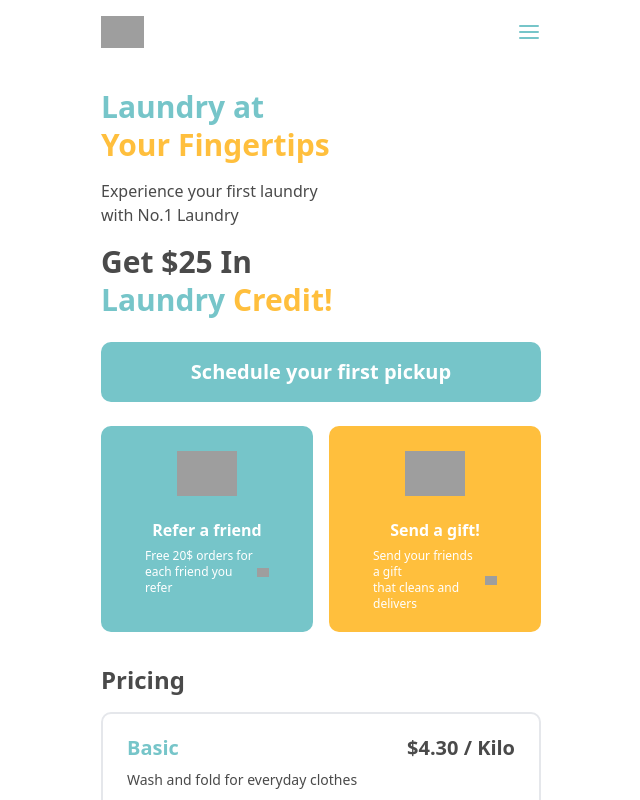
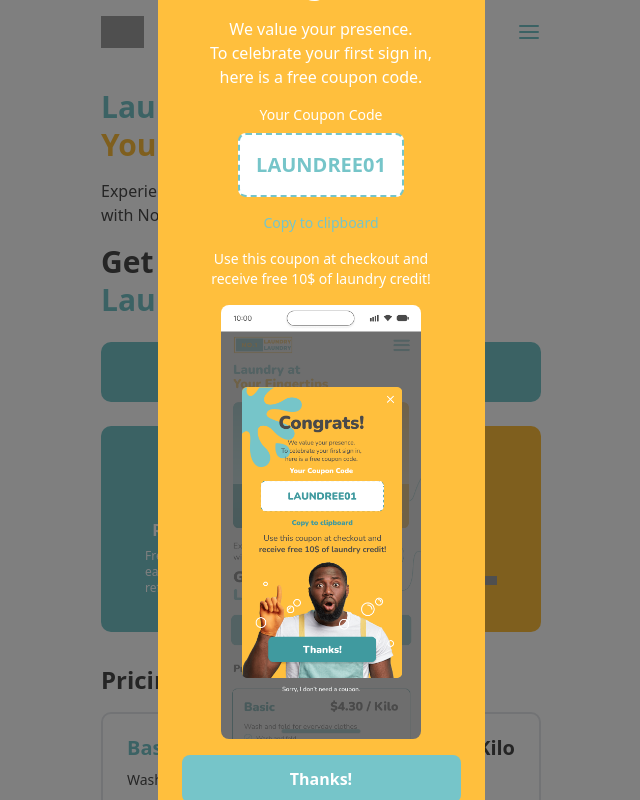
Before and after one commit to the-wider-collective/laundry-homescreen, a React (Vite) app: page / in a window 1280 px wide. Shown: the top 800 px of the page, without its empty margins (319-959 px from the left). Built offline with nearby package versions, Linux system fonts and the light colour scheme; grey boxes are pictures that could not be loaded.

Commit message:
Add modal component
Adds a modal component that appears after a 2-second delay and closes when the "Thanks" button is clicked.  The modal's design is based on a provided design.

```diff
--- /dev/null
+++ b/src/components/home/WelcomeModal.tsx
@@ -0,0 +1,92 @@
+
+import React, { useEffect, useState } from "react";
+import { Dialog } from "@/components/ui/dialog";
+
+export const WelcomeModal = () => {
+  const [isOpen, setIsOpen] = useState(false);
+
+  useEffect(() => {
+    const timer = setTimeout(() => {
+      setIsOpen(true);
+    }, 2000);
+
+    return () => clearTimeout(timer);
+  }, []);
+
+  const copyToClipboard = () => {
+    navigator.clipboard.writeText("LAUNDREE01");
+  };
+
+  return (
+    <Dialog open={isOpen} onOpenChange={setIsOpen}>
+      <div className="fixed inset-0 bg-black/50 z-50 flex items-center justify-center">
+        <div className="bg-[#FFBF3D] w-[90%] max-w-[327px] rounded-[10px] overflow-hidden">
+          <div className="relative p-6">
+            {/* Close button */}
+            <button
+              onClick={() => setIsOpen(false)}
+              className="absolute right-4 top-4"
+            >
+              <svg width="24" height="24" viewBox="0 0 24 24" fill="none">
+                <path d="M18 6L6 18M6 6L18 18" stroke="white" strokeWidth="2" strokeLinecap="round" strokeLinejoin="round"/>
+              </svg>
+            </button>
+
+            {/* Content */}
+            <div className="flex flex-col items-center text-center">
+              <h2 className="text-3xl font-bold text-white">Congrats!</h2>
+
+              <p className="text-white mt-4 text-base">
+                We value your presence.
+                <br />
+                To celebrate your first sign in,
+                <br />
+                here is a free coupon code.
+              </p>
+
+              <div className="mt-4">
+                <p className="text-white text-sm mb-2">Your Coupon Code</p>
+                <div className="bg-white rounded-lg border-2 border-dashed border-[#76C5C9] p-4">
+                  <p className="text-[#76C5C9] text-xl font-bold">LAUNDREE01</p>
+                </div>
+              </div>
+
+              <button
+                onClick={copyToClipboard}
+                className="mt-4 text-[#76C5C9] text-sm font-medium"
+              >
+                Copy to clipboard
+              </button>
+
+              <p className="text-white text-sm mt-4">
+                Use this coupon at checkout and
+                <br />
+                receive free 10$ of laundry credit!
+              </p>
+
+              <img
+                src="public/lovable-uploads/2c9188d9-8fac-448b-959a-68ddf4d0f3b6.png"
+                alt="Happy customer"
+                className="mt-4 w-full max-w-[200px] rounded-lg"
+              />
+
+              <button
+                onClick={() => setIsOpen(false)}
+                className="mt-4 bg-[#76C5C9] text-white font-bold py-3 px-12 rounded-lg w-full"
+              >
+                Thanks!
+              </button>
+
+              <button
+                onClick={() => setIsOpen(false)}
+                className="mt-3 text-white text-sm underline"
+              >
+                Sorry, I don't need a coupon.
+              </button>
+            </div>
+          </div>
+        </div>
+      </div>
+    </Dialog>
+  );
+};
--- a/src/pages/Index.tsx
+++ b/src/pages/Index.tsx
@@ -5,6 +5,7 @@ import { Hero } from "@/components/home/Hero";
 import { ReferralSection } from "@/components/home/ReferralSection";
 import { PricingSection } from "@/components/home/PricingSection";
 import { SpecializedServices } from "@/components/home/SpecializedServices";
+import { WelcomeModal } from "@/components/home/WelcomeModal";
 
 const Index = () => {
   return (
@@ -14,6 +15,7 @@ const Index = () => {
       <ReferralSection />
       <PricingSection />
       <SpecializedServices />
+      <WelcomeModal />
     </main>
   );
 };
```
Also changed, not shown: public/lovable-uploads/2c9188d9-8fac-448b-959a-68ddf4d0f3b6.png (added).
